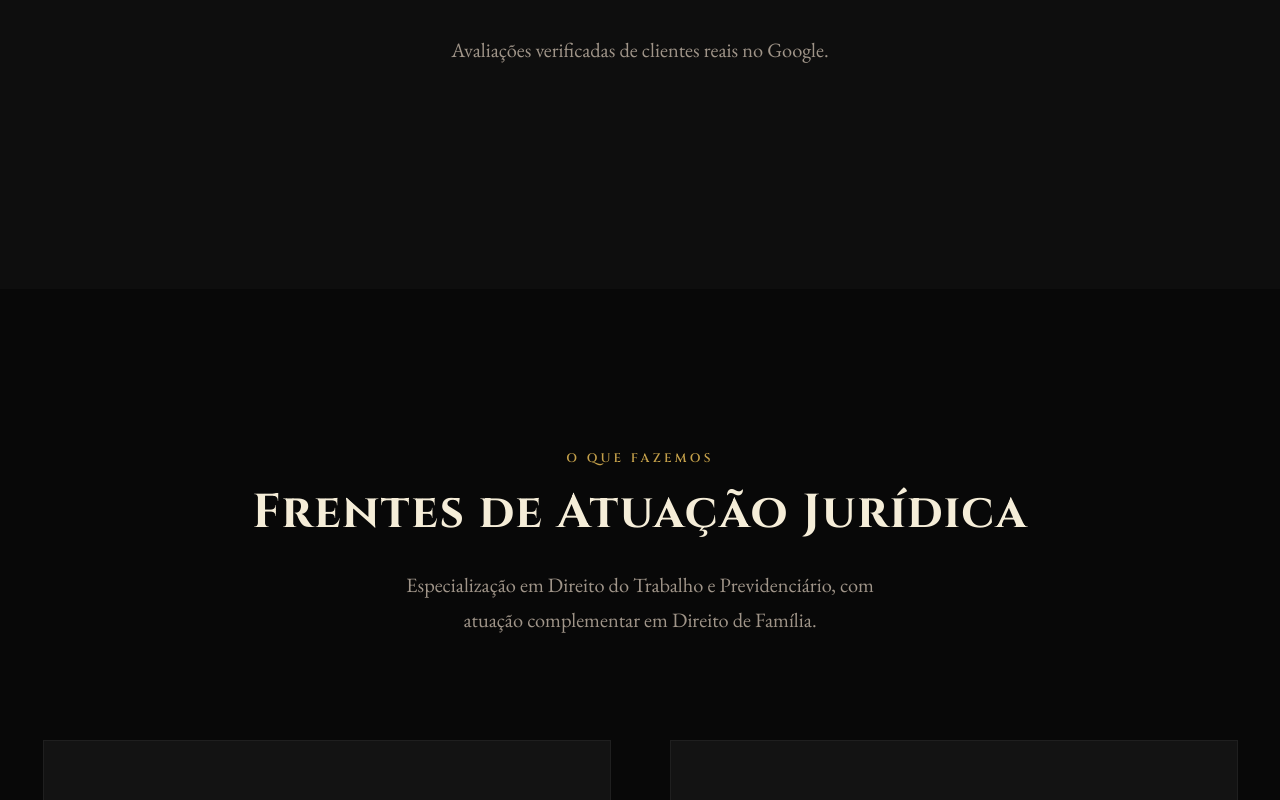
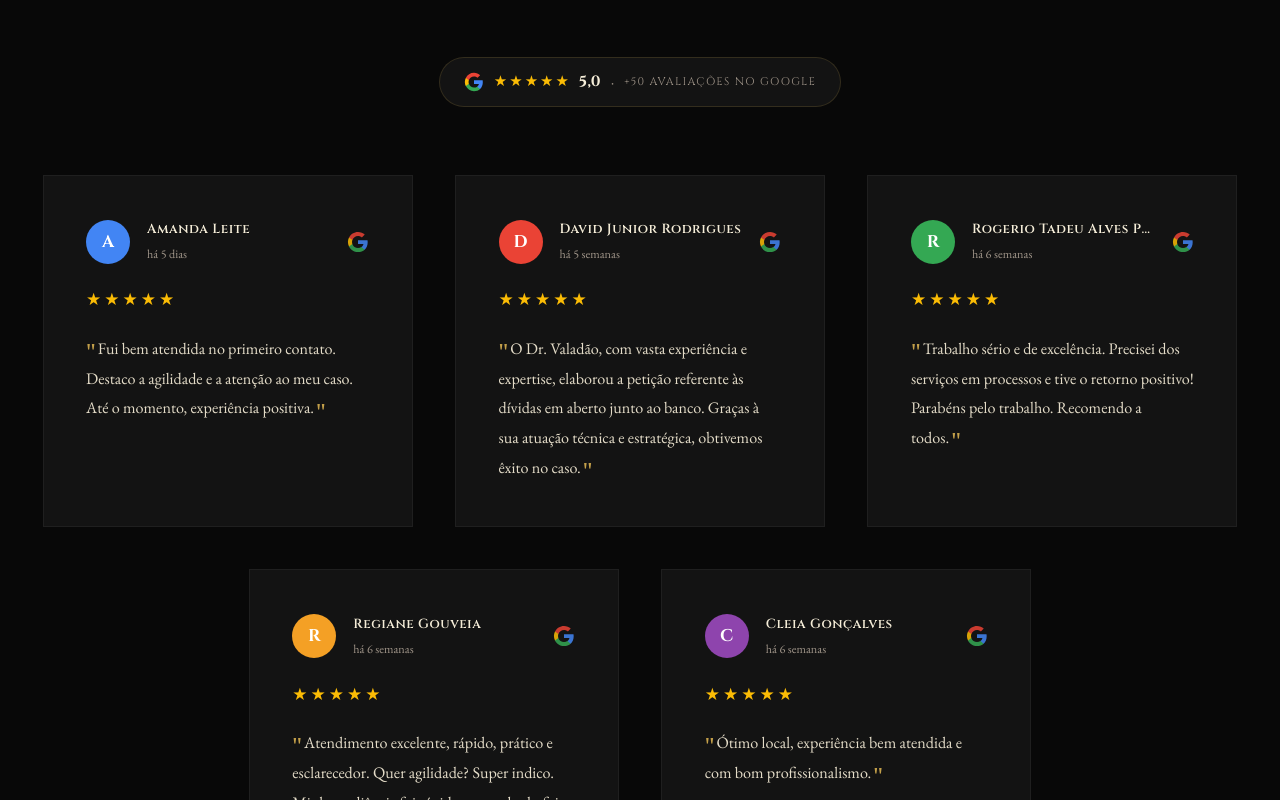
Before and after one commit to variantmidia/Advocacia_Valadao, a Nuxt app: page / in a window 1280 px wide. Shown: the part 3800-4600 px from the top of the page. Built offline with nearby package versions, Linux system fonts and the light colour scheme.

Commit message:
Replace Elfsight with native review cards

```diff
--- a/components/ReviewsSection.vue
+++ b/components/ReviewsSection.vue
@@ -1,51 +1,403 @@
 <template>
-  <section class="section section--alt reviews" aria-labelledby="reviews-title">
+  <section class="section reviews" aria-labelledby="reviews-title">
     <div class="container">
+
+      <!-- Header -->
       <div class="reviews__header reveal">
         <p class="label">Depoimentos</p>
         <h2 id="reviews-title" class="section-title">
           O que nossos clientes<br>falam sobre nós
         </h2>
-        <p class="section-subtitle reviews__subtitle">
-          Avaliações verificadas de clientes reais no Google.
-        </p>
+
+        <!-- Google badge -->
+        <div class="reviews__badge reveal reveal--delay-1" aria-label="Avaliação geral no Google">
+          <svg class="reviews__badge-icon" viewBox="0 0 24 24" aria-hidden="true">
+            <path d="M22.56 12.25c0-.78-.07-1.53-.2-2.25H12v4.26h5.92c-.26 1.37-1.04 2.53-2.21 3.31v2.77h3.57c2.08-1.92 3.28-4.74 3.28-8.09z" fill="#4285F4"/>
+            <path d="M12 23c2.97 0 5.46-.98 7.28-2.66l-3.57-2.77c-.98.66-2.23 1.06-3.71 1.06-2.86 0-5.29-1.93-6.16-4.53H2.18v2.84C3.99 20.53 7.7 23 12 23z" fill="#34A853"/>
+            <path d="M5.84 14.09c-.22-.66-.35-1.36-.35-2.09s.13-1.43.35-2.09V7.07H2.18C1.43 8.55 1 10.22 1 12s.43 3.45 1.18 4.93l3.66-2.84z" fill="#FBBC05"/>
+            <path d="M12 5.38c1.62 0 3.06.56 4.21 1.64l3.15-3.15C17.45 2.09 14.97 1 12 1 7.7 1 3.99 3.47 2.18 7.07l3.66 2.84c.87-2.6 3.3-4.53 6.16-4.53z" fill="#EA4335"/>
+          </svg>
+          <div class="reviews__badge-stars" aria-label="5 estrelas">
+            <span v-for="i in 5" :key="i" class="reviews__star reviews__star--filled" aria-hidden="true">★</span>
+          </div>
+          <span class="reviews__badge-score">5,0</span>
+          <span class="reviews__badge-sep" aria-hidden="true">·</span>
+          <span class="reviews__badge-count">+50 avaliações no Google</span>
+        </div>
       </div>
 
-      <div class="reviews__widget reveal reveal--delay-1">
-        <div
-          class="elfsight-app-171a4d6f-c666-430b-87f3-d6eb52e5d0be"
-          data-elfsight-app-lazy
-        ></div>
+      <!-- Cards track -->
+      <div class="reviews__track" role="list">
+        <article
+          v-for="(review, idx) in reviews"
+          :key="review.name"
+          class="review-card reveal"
+          :class="`reveal--delay-${(idx % 4) + 1}`"
+          role="listitem"
+        >
+          <!-- Top row: avatar + name + Google icon -->
+          <div class="review-card__top">
+            <div
+              class="review-card__avatar"
+              :style="{ background: review.color }"
+              aria-hidden="true"
+            >{{ review.initial }}</div>
+
+            <div class="review-card__meta">
+              <span class="review-card__name">{{ review.name }}</span>
+              <span class="review-card__date">{{ review.date }}</span>
+            </div>
+
+            <svg class="review-card__google" viewBox="0 0 24 24" aria-label="Google" role="img">
+              <path d="M22.56 12.25c0-.78-.07-1.53-.2-2.25H12v4.26h5.92c-.26 1.37-1.04 2.53-2.21 3.31v2.77h3.57c2.08-1.92 3.28-4.74 3.28-8.09z" fill="#4285F4"/>
+              <path d="M12 23c2.97 0 5.46-.98 7.28-2.66l-3.57-2.77c-.98.66-2.23 1.06-3.71 1.06-2.86 0-5.29-1.93-6.16-4.53H2.18v2.84C3.99 20.53 7.7 23 12 23z" fill="#34A853"/>
+              <path d="M5.84 14.09c-.22-.66-.35-1.36-.35-2.09s.13-1.43.35-2.09V7.07H2.18C1.43 8.55 1 10.22 1 12s.43 3.45 1.18 4.93l3.66-2.84z" fill="#FBBC05"/>
+              <path d="M12 5.38c1.62 0 3.06.56 4.21 1.64l3.15-3.15C17.45 2.09 14.97 1 12 1 7.7 1 3.99 3.47 2.18 7.07l3.66 2.84c.87-2.6 3.3-4.53 6.16-4.53z" fill="#EA4335"/>
+            </svg>
+          </div>
+
+          <!-- Stars -->
+          <div class="review-card__stars" :aria-label="`${review.rating} estrelas`">
+            <span
+              v-for="i in 5"
+              :key="i"
+              class="reviews__star"
+              :class="i <= review.rating ? 'reviews__star--filled' : 'reviews__star--empty'"
+              aria-hidden="true"
+            >★</span>
+          </div>
+
+          <!-- Text -->
+          <blockquote class="review-card__text">
+            <p>{{ review.text }}</p>
+          </blockquote>
+        </article>
       </div>
+
+      <!-- CTA link -->
+      <div class="reviews__cta reveal">
+        <a
+          href="https://share.google/3FWuW8viJ72FK0Pmn"
+          target="_blank"
+          rel="noopener noreferrer"
+          class="reviews__cta-link"
+        >
+          Ver todas as avaliações no Google
+          <svg width="14" height="14" viewBox="0 0 24 24" fill="none" stroke="currentColor" stroke-width="2" aria-hidden="true">
+            <path d="M18 13v6a2 2 0 01-2 2H5a2 2 0 01-2-2V8a2 2 0 012-2h6"/>
+            <polyline points="15 3 21 3 21 9"/>
+            <line x1="10" y1="14" x2="21" y2="3"/>
+          </svg>
+        </a>
+      </div>
+
     </div>
   </section>
 </template>
 
 <script setup lang="ts">
-useHead({
-  script: [
-    {
-      src: 'https://elfsightcdn.com/platform.js',
-      async: true,
-      tagPosition: 'bodyClose',
-    },
-  ],
-})
+interface Review {
+  name: string
+  initial: string
+  color: string
+  rating: number
+  text: string
+  date: string
+}
+
+const reviews: Review[] = [
+  {
+    name: 'Amanda Leite',
+    initial: 'A',
+    color: '#4285F4',
+    rating: 5,
+    text: 'Fui bem atendida no primeiro contato. Destaco a agilidade e a atenção ao meu caso. Até o momento, experiência positiva.',
+    date: 'há 5 dias',
+  },
+  {
+    name: 'David Junior Rodrigues',
+    initial: 'D',
+    color: '#EA4335',
+    rating: 5,
+    text: 'O Dr. Valadão, com vasta experiência e expertise, elaborou a petição referente às dívidas em aberto junto ao banco. Graças à sua atuação técnica e estratégica, obtivemos êxito no caso.',
+    date: 'há 5 semanas',
+  },
+  {
+    name: 'Rogerio Tadeu Alves Pereira',
+    initial: 'R',
+    color: '#34A853',
+    rating: 5,
+    text: 'Trabalho sério e de excelência. Precisei dos serviços em processos e tive o retorno positivo! Parabéns pelo trabalho. Recomendo a todos.',
+    date: 'há 6 semanas',
+  },
+  {
+    name: 'Regiane Gouveia',
+    initial: 'R',
+    color: '#F4A025',
+    rating: 5,
+    text: 'Atendimento excelente, rápido, prático e esclarecedor. Quer agilidade? Super indico. Minha audiência foi rápida e o resultado foi bom.',
+    date: 'há 6 semanas',
+  },
+  {
+    name: 'Cleia Gonçalves',
+    initial: 'C',
+    color: '#8E44AD',
+    rating: 5,
+    text: 'Ótimo local, experiência bem atendida e com bom profissionalismo.',
+    date: 'há 6 semanas',
+  },
+]
 
 useIntersectionReveal()
 </script>
 
 <style scoped>
+.reviews {
+  background: var(--color-bg);
+  overflow: hidden;
+}
+
+/* ── Header ── */
 .reviews__header {
   text-align: center;
   margin-bottom: var(--space-xl);
 }
 
-.reviews__subtitle {
-  margin: 0 auto;
+/* Google badge */
+.reviews__badge {
+  display: inline-flex;
+  align-items: center;
+  gap: 10px;
+  margin-top: var(--space-md);
+  background: var(--color-bg-card);
+  border: 1px solid var(--color-border);
+  padding: 0.6rem 1.4rem;
+  border-radius: 100px;
 }
 
-.reviews__widget {
-  width: 100%;
+.reviews__badge-icon {
+  width: 20px;
+  height: 20px;
+  flex-shrink: 0;
+}
+
+.reviews__badge-stars {
+  display: flex;
+  gap: 2px;
+}
+
+.reviews__badge-score {
+  font-family: var(--font-display);
+  font-size: 0.88rem;
+  font-weight: 700;
+  color: var(--color-cream);
+  letter-spacing: 0.03em;
+}
+
+.reviews__badge-sep {
+  color: var(--color-text-muted);
+  font-size: 0.9rem;
+}
+
+.reviews__badge-count {
+  font-family: var(--font-display);
+  font-size: 0.65rem;
+  letter-spacing: 0.12em;
+  text-transform: uppercase;
+  color: var(--color-text-muted);
+}
+
+/* ── Stars ── */
+.reviews__star {
+  font-size: 0.88rem;
+  line-height: 1;
+}
+.reviews__star--filled { color: #FBBC05; }
+.reviews__star--empty  { color: rgba(251,188,5,0.2); }
+
+/* ── Cards grid ── */
+.reviews__track {
+  display: flex;
+  flex-wrap: wrap;
+  gap: var(--space-lg);
+  justify-content: center;
+}
+
+.review-card {
+  flex: 0 0 calc((100% - 2 * var(--space-lg)) / 3);
+  min-width: 0;
+}
+
+/* ── Single card ── */
+.review-card {
+  background: var(--color-bg-card);
+  border: 1px solid var(--color-border-subtle);
+  padding: var(--space-lg);
+  display: flex;
+  flex-direction: column;
+  gap: var(--space-md);
+  transition: border-color var(--transition), box-shadow var(--transition), transform var(--transition);
+  position: relative;
+  overflow: hidden;
+}
+
+.review-card::before {
+  content: '';
+  position: absolute;
+  top: 0;
+  left: 0;
+  right: 0;
+  height: 2px;
+  background: linear-gradient(90deg, transparent, var(--color-gold), transparent);
+  transform: scaleX(0);
+  transition: transform 0.5s ease;
+}
+
+.review-card:hover {
+  border-color: var(--color-border);
+  box-shadow: var(--shadow-gold);
+  transform: translateY(-4px);
+}
+
+.review-card:hover::before {
+  transform: scaleX(1);
+}
+
+/* Top row */
+.review-card__top {
+  display: flex;
+  align-items: center;
+  gap: var(--space-sm);
+}
+
+.review-card__avatar {
+  width: 44px;
+  height: 44px;
+  border-radius: 50%;
+  display: flex;
+  align-items: center;
+  justify-content: center;
+  font-family: var(--font-display);
+  font-size: 1rem;
+  font-weight: 700;
+  color: #fff;
+  flex-shrink: 0;
+  letter-spacing: 0;
+}
+
+.review-card__meta {
+  display: flex;
+  flex-direction: column;
+  gap: 3px;
+  flex: 1;
+  min-width: 0;
+}
+
+.review-card__name {
+  font-family: var(--font-display);
+  font-size: 0.78rem;
+  font-weight: 600;
+  color: var(--color-cream);
+  letter-spacing: 0.04em;
+  white-space: nowrap;
+  overflow: hidden;
+  text-overflow: ellipsis;
+}
+
+.review-card__date {
+  font-size: 0.72rem;
+  color: var(--color-text-muted);
+}
+
+.review-card__google {
+  width: 22px;
+  height: 22px;
+  flex-shrink: 0;
+  opacity: 0.85;
+}
+
+/* Stars row */
+.review-card__stars {
+  display: flex;
+  gap: 3px;
+}
+
+.review-card__stars .reviews__star {
+  font-size: 1rem;
+}
+
+/* Text */
+.review-card__text {
+  font-size: 0.95rem;
+  color: var(--color-text);
+  line-height: 1.85;
+  flex: 1;
+  border: none;
+  padding: 0;
+  margin: 0;
+  font-style: normal;
+}
+
+.review-card__text p::before {
+  content: '"';
+  color: var(--color-gold);
+  font-size: 1.4rem;
+  line-height: 0;
+  vertical-align: -0.3em;
+  margin-right: 2px;
+  font-family: Georgia, serif;
+}
+
+.review-card__text p::after {
+  content: '"';
+  color: var(--color-gold);
+  font-size: 1.4rem;
+  line-height: 0;
+  vertical-align: -0.3em;
+  margin-left: 2px;
+  font-family: Georgia, serif;
+}
+
+/* ── CTA ── */
+.reviews__cta {
+  text-align: center;
+  margin-top: var(--space-xl);
+}
+
+.reviews__cta-link {
+  display: inline-flex;
+  align-items: center;
+  gap: 8px;
+  font-family: var(--font-display);
+  font-size: 0.7rem;
+  letter-spacing: 0.14em;
+  text-transform: uppercase;
+  color: var(--color-text-muted);
+  border-bottom: 1px solid var(--color-border-subtle);
+  padding-bottom: 3px;
+  transition: color var(--transition), border-color var(--transition);
+}
+
+.reviews__cta-link:hover {
+  color: var(--color-gold);
+  border-color: var(--color-gold);
+}
+
+/* ── Responsive ── */
+@media (max-width: 1024px) {
+  .review-card {
+    flex: 0 0 calc((100% - var(--space-lg)) / 2);
+  }
+}
+
+@media (max-width: 640px) {
+  .reviews__track {
+    gap: var(--space-md);
+  }
+
+  .review-card {
+    flex: 0 0 100%;
+    padding: var(--space-md);
+  }
 }
 </style>
```
